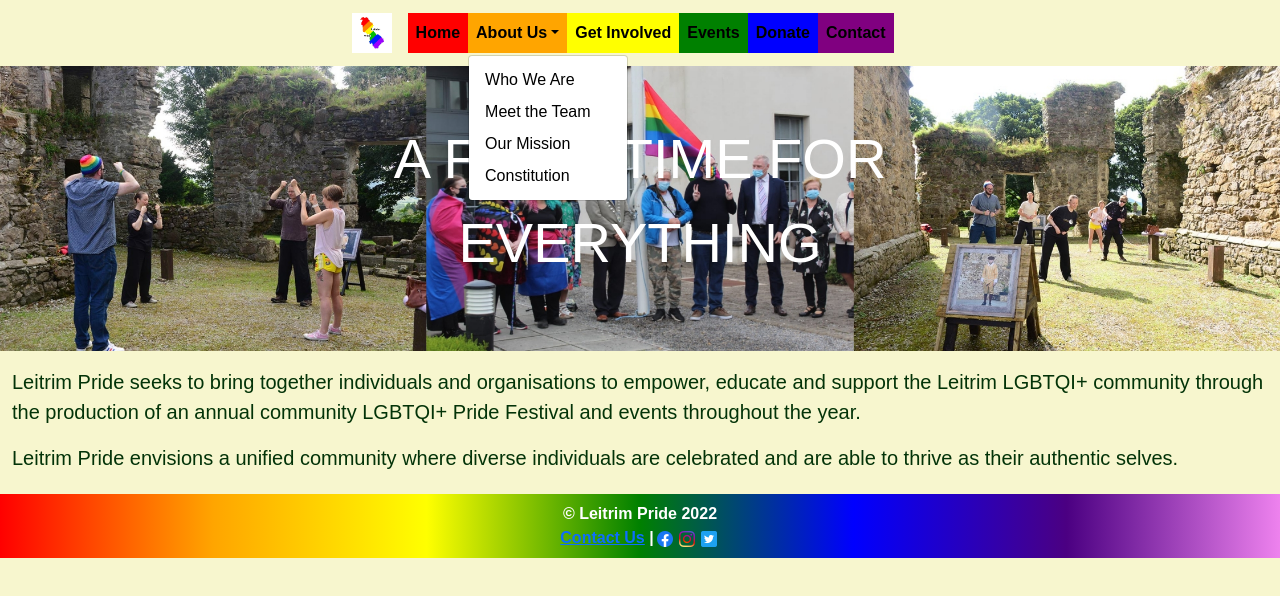
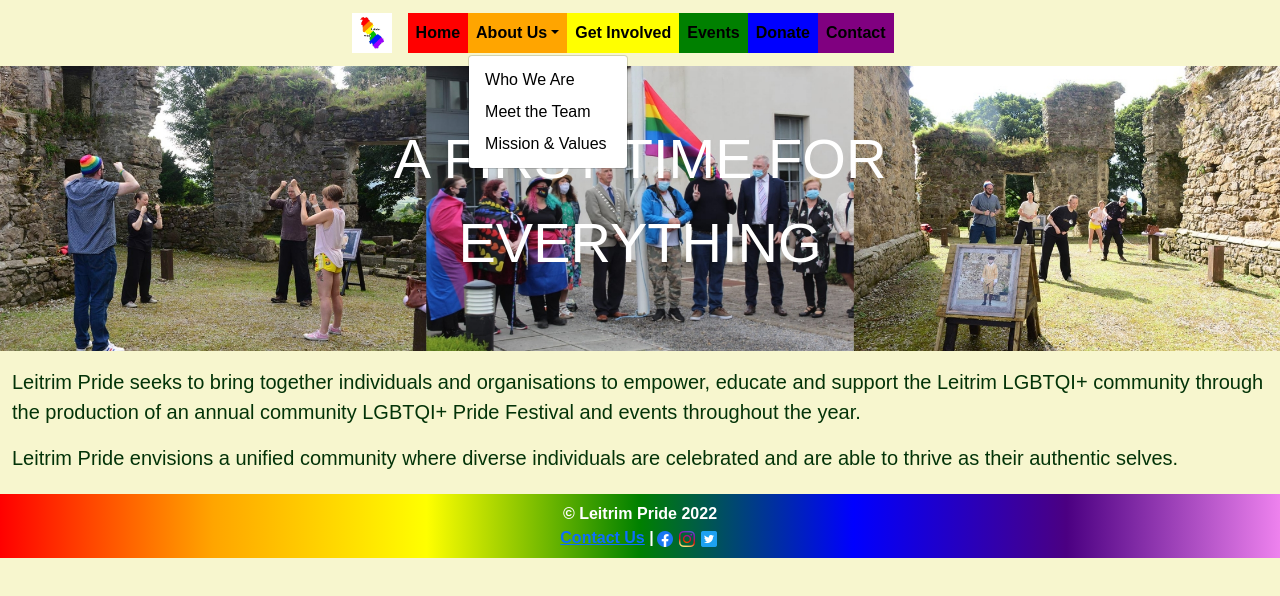
Before and after one commit to Jacobs1986/leitrim-pride, a React (Create React App) app in the folder client/: page / in a window 1280 px wide. Both pictures are taken after a click on the button "About Us". Shown: the top 596 px of the page. Built offline with nearby package versions, Linux system fonts and the light colour scheme.

Commit message:
Removed the constitution link in the dropdown and put in the mission link

```diff
--- a/client/src/components/navbar/navbar.js
+++ b/client/src/components/navbar/navbar.js
@@ -26,8 +26,7 @@ export default function Navigation() {
                             <NavDropdown title='About Us' className='nav-about link'>
                                 <NavDropdown.Item href='/about'>Who We Are</NavDropdown.Item>
                                 <NavDropdown.Item href='/team'>Meet the Team</NavDropdown.Item>
-                                <NavDropdown.Item href='/construction'>Our Mission</NavDropdown.Item>
-                                <NavDropdown.Item href='/construction'>Constitution</NavDropdown.Item>
+                                <NavDropdown.Item href='/mission'>Mission & Values</NavDropdown.Item>
                             </NavDropdown>
                             <Nav.Link className='nav-get link' href='/construction'>Get Involved</Nav.Link>
                             <Nav.Link className='nav-resources link' href='/events'>Events</Nav.Link>
```
